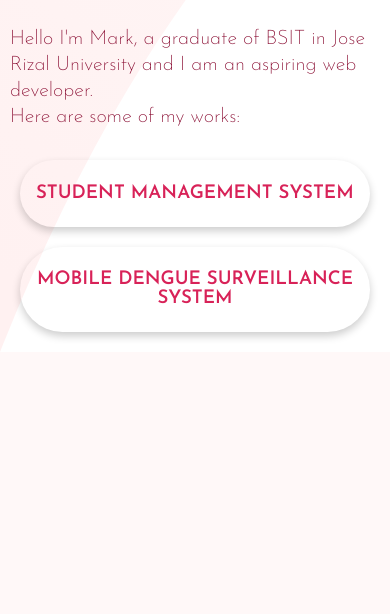
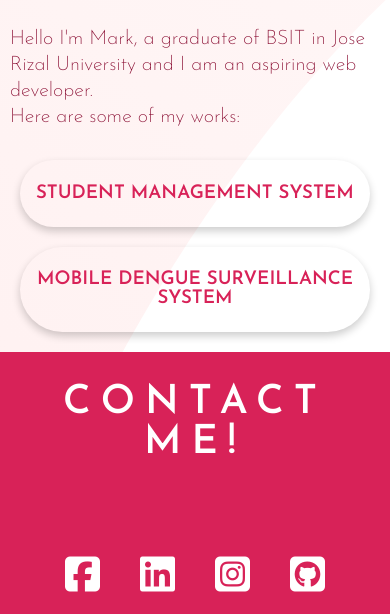
Before and after one commit to mjosephlim/portfolio, a PHP site: page / in a window 390 px wide. Shown: the part 928-1542 px from the top of the page. Before the commit the page ends 1267 px from the top, so only its background shows below. Run offline with PHP 8.4, Linux system fonts and the light colour scheme; some libraries are stand-ins or nearby versions.

Commit message:
more updates

```diff
--- a/aboutme.html
+++ b/aboutme.html
@@ -21,7 +21,7 @@
 
         <div class="left-ab bg-image-right">
 
-            <h1 class="contacts"><span>Contact Me!</span></h1>
+            <h1 class="contacts" ><span>Contact Me!</span></h1>
             <div class="row contacts" id="contact-rows">
 
                 <a href="https://www.facebook.com/marklovesira/" target="_blank">
--- a/home.html
+++ b/home.html
@@ -78,6 +78,29 @@
 
    <div class="right bg-image"></div>
   </div>
+
+  <div class="contacts-mobile">
+    <h1 class="contacts" id="contactme"><span>Contact Me!</span></h1>
+            <div class="row contacts" id="contact-rows">
+
+                <a href="https://www.facebook.com/marklovesira/" target="_blank">
+                    <i class="fab fa-facebook-square"></i>
+                </a>
+
+                <a href="https://www.linkedin.com/in/mark-joseph-lim-2a0bbb166/"target="_blank">
+                    <i class="fab fa-linkedin"></i>
+                </a>
+
+                <a href="https://www.instagram.com/marklovesira/"target="_blank">
+                    <i class="fab fa-instagram-square"></i>
+                </a>
+
+                <a href="https://github.com/mjosephlim"target="_blank">
+                    <i class="fab fa-github-square"></i>
+                </a>
+</div>
+  </div>
+
   </main>
 
 
--- a/style.css
+++ b/style.css
@@ -85,6 +85,11 @@
 .bg-mobile{
     display:none;
 }
+
+.contacts-mobile{
+    display: none;
+}
+
 h1{
     font-size: 80px;
     text-transform: uppercase;
@@ -245,7 +250,7 @@
         display:none ;
       }
 
-      .fa-angle-double-left{
+    .fa-angle-double-left{
        display:none;
       }
 
@@ -253,6 +258,32 @@
         display: block;
         padding-left: 0px;
         width:calc(100%+80px);
+    }
+
+    .contacts-mobile{
+        display: flex;
+        flex-direction: column;
+        padding-left: 0px;
+        background-color: hsl(342, 73%, 49%);
+        width:calc(100%+80px);
+        align-items: center;
+    }
+
+    .contacts{
+        color:white;
+        padding:40px 0px 0px 0px;
+    }
+
+    i{
+
+        font-size:40px;
+        padding:0px;
+    }
+
+    #contactme{
+        font-size:40px;
+        padding: 4px;
+        text-align: center;
     }
 
     .logo{
@@ -286,6 +317,10 @@
 
     .row{
         flex-direction: column;
+    }
+
+    #contact-rows{
+        flex-direction: row;
     }
 }
 @keyframes comeinleft{
```
